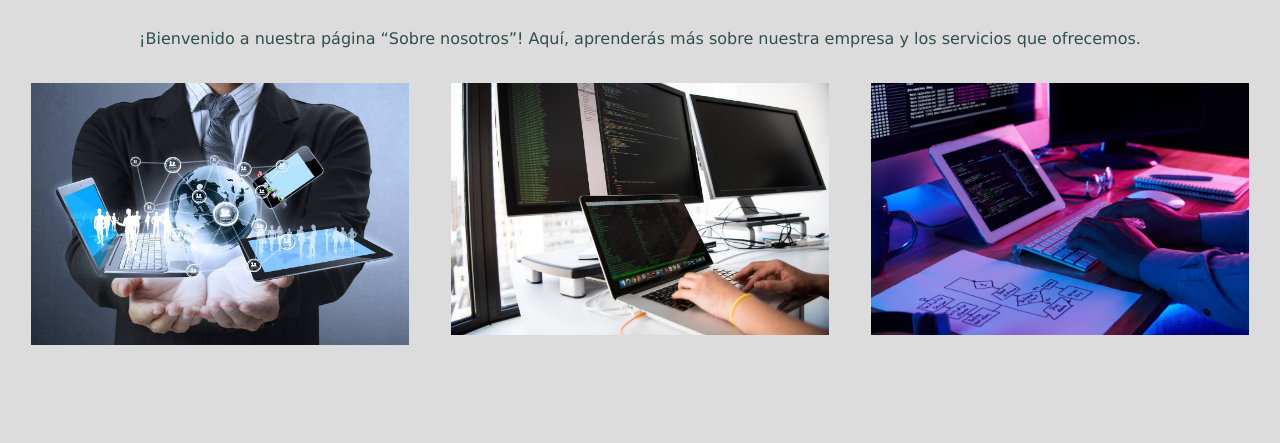
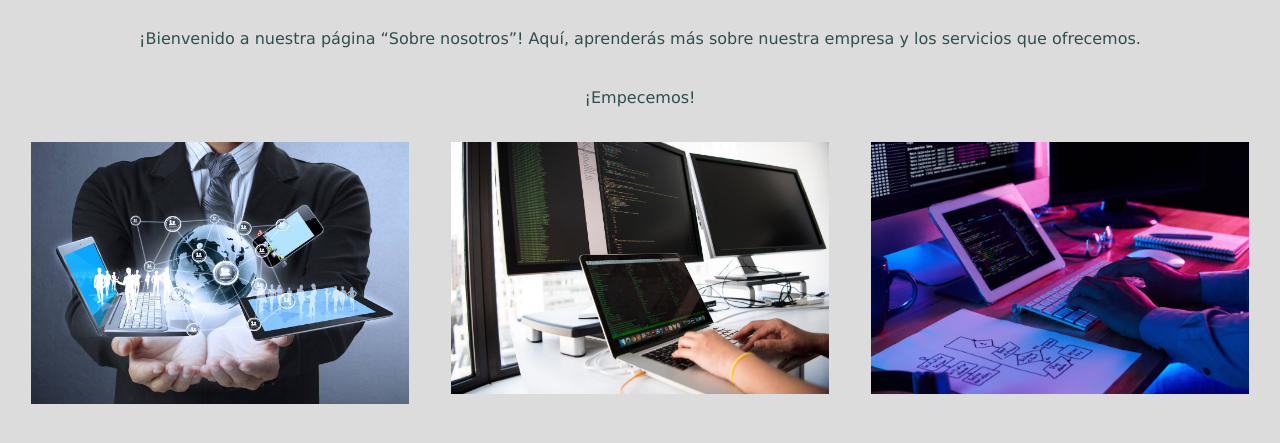
Before and after one commit to AnaG31/pagina-en-GitHub, a plain HTML site: page about-barra-responsive.html in a window 1280 px wide. Shown: the part 97-540 px from the top of the page. Drawn offline with Linux system fonts and the light colour scheme.

Commit message:
mi primera confirmación de actualización

```diff
--- a/about-barra-responsive.html
+++ b/about-barra-responsive.html
@@ -27,6 +27,9 @@
         <h1>Sobre nosotros</h1>
         <p>¡Bienvenido a nuestra página “Sobre nosotros”! Aquí, aprenderás más sobre
         nuestra empresa y los servicios que ofrecemos.</p>
+        <div class="greeting">
+          ¡Empecemos!
+        </div>
         <div class="image-container-responsive">
           <img src="IMAGEN1.jpg" alt="imagen 1"/>
           <img src="IMAGEN2.jpg" alt="imagen 2"/>
--- a/styles-barra-responsive.css
+++ b/styles-barra-responsive.css
@@ -133,6 +133,14 @@ footer p {
     font-size: 13px;
 }
 
+.greeting {
+    font-family: Verdana, Geneva, Tahoma, sans-serif;
+    font-size: 1rem;
+    padding: 10px;
+    margin: 20px;
+    text-align: center;
+}
+
 @media (max-width: 768px) {
     .column {
         flex: 100%;
```
